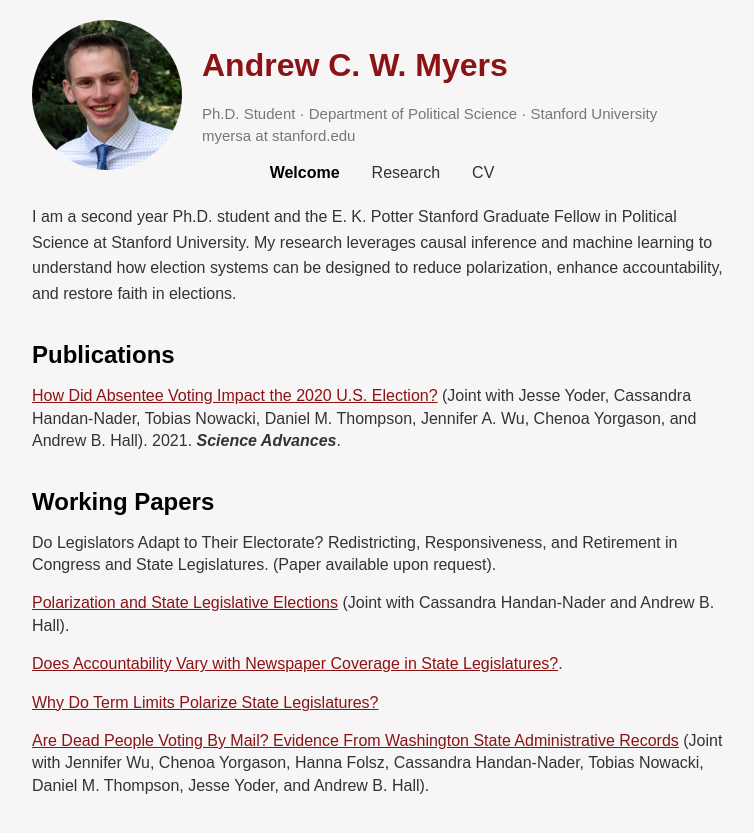
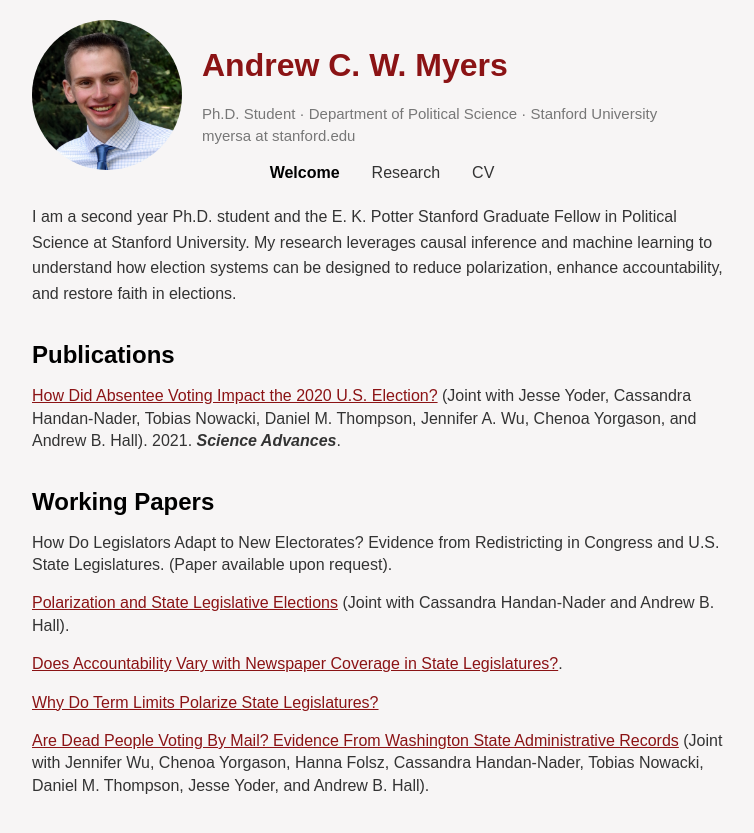
Before and after one commit to AndyMyersSkol/AndyMyersSkol.github.io, a Jekyll site: the page index.html, which Jekyll copies as it is, in a window 1280 px wide. Shown: the top 833 px of the page, without its empty margins (258-1012 px from the left). Built offline with Jekyll 4.4.1, drawn with Linux system fonts in a browser that asks for light colours.

Commit message:
Update redist paper title

```diff
--- a/index.html
+++ b/index.html
@@ -42,7 +42,7 @@ Daniel M. Thompson, Jennifer A. Wu, Chenoa Yorgason, and Andrew B. Hall). 2021.
     <h2>Working Papers</h2>
 
         <p>
-        <p>Do Legislators Adapt to Their Electorate? Redistricting, Responsiveness, and Retirement in Congress and State Legislatures. (Paper available upon request).</p>
+        <p>How Do Legislators Adapt to New Electorates? Evidence from Redistricting in Congress and U.S. State Legislatures. (Paper available upon request).</p>
       </p>
 
         <p>
```
